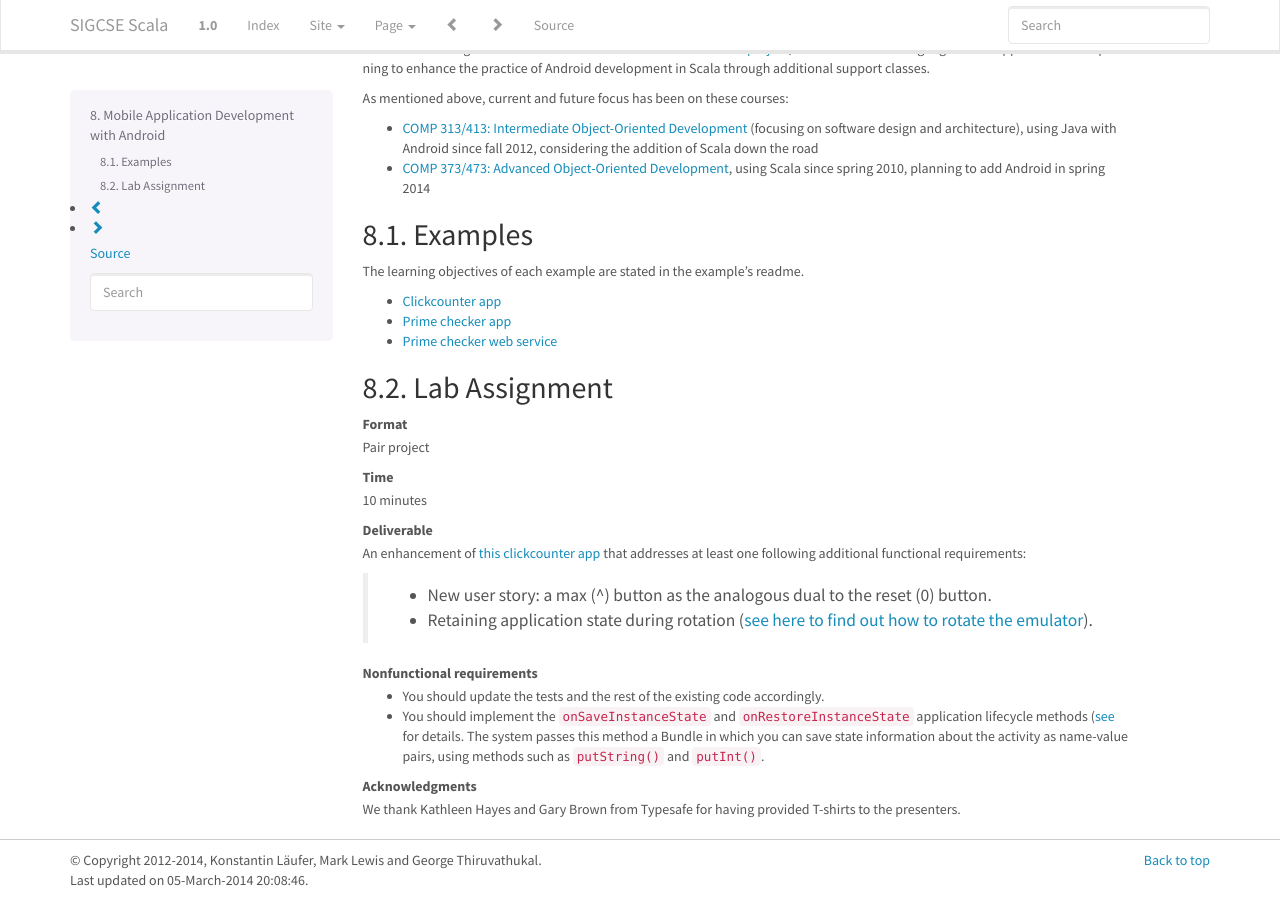
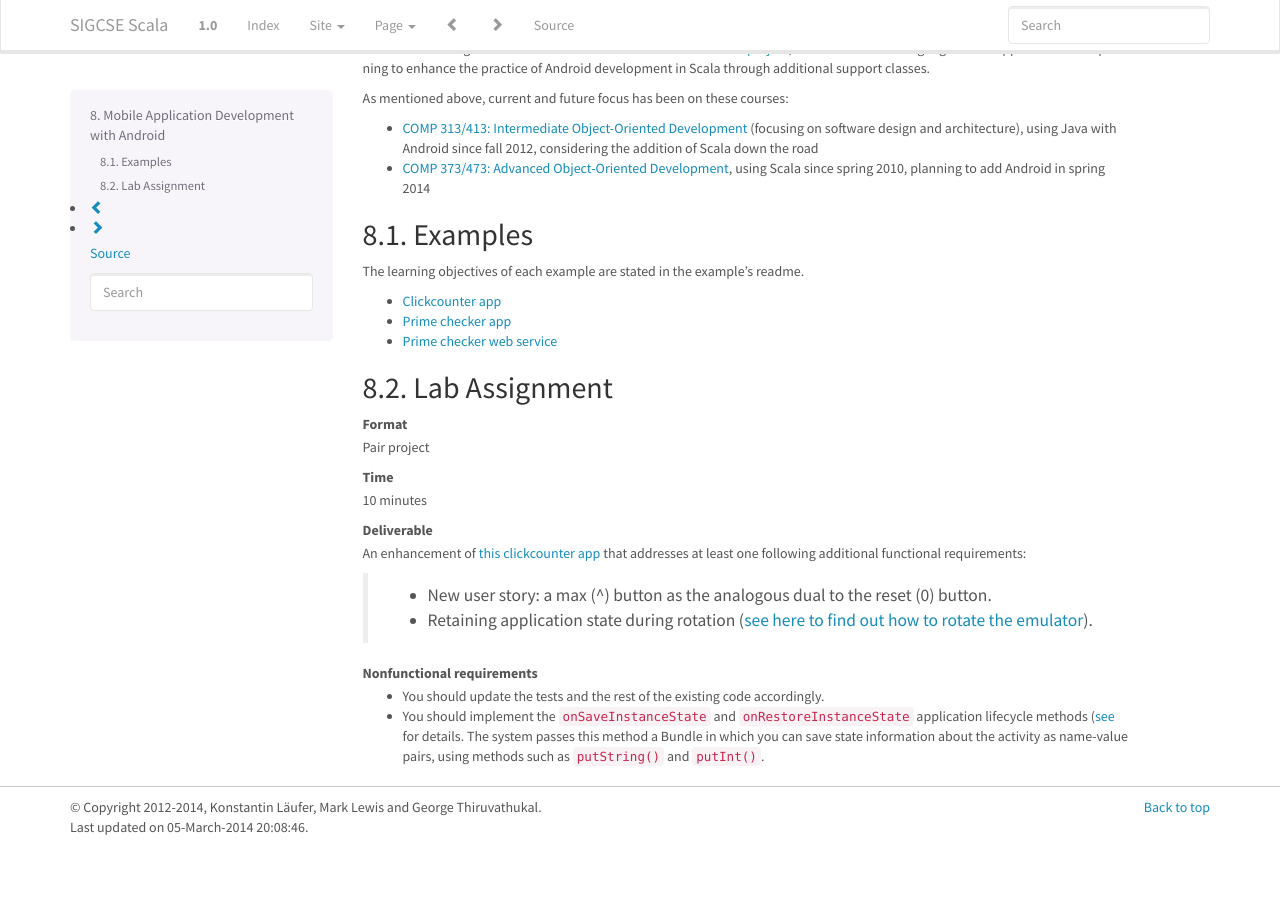
Before and after one commit to LoyolaChicagoBooks/scalaworkshop, a Sphinx documentation site: the page built from source/android.rst, in a window 1280 px wide and 900 px high, scrolled down 601 px. Built offline with Sphinx 7.4.7, drawn with Linux system fonts in a browser that asks for light colours; after the commit the page ends 1448 px from its top, so only the background shows below that.

Commit message:
updated android notes a bit

```diff
--- a/source/android.rst
+++ b/source/android.rst
@@ -80,7 +80,3 @@ Nonfunctional requirements
        for details. The system passes this method a Bundle in which
        you can save state information about the activity as name-value
        pairs, using methods such as ``putString()`` and ``putInt()``.
-
-Acknowledgments
-  We thank Kathleen Hayes and Gary Brown from Typesafe for
-  having provided T-shirts to the presenters.
```
